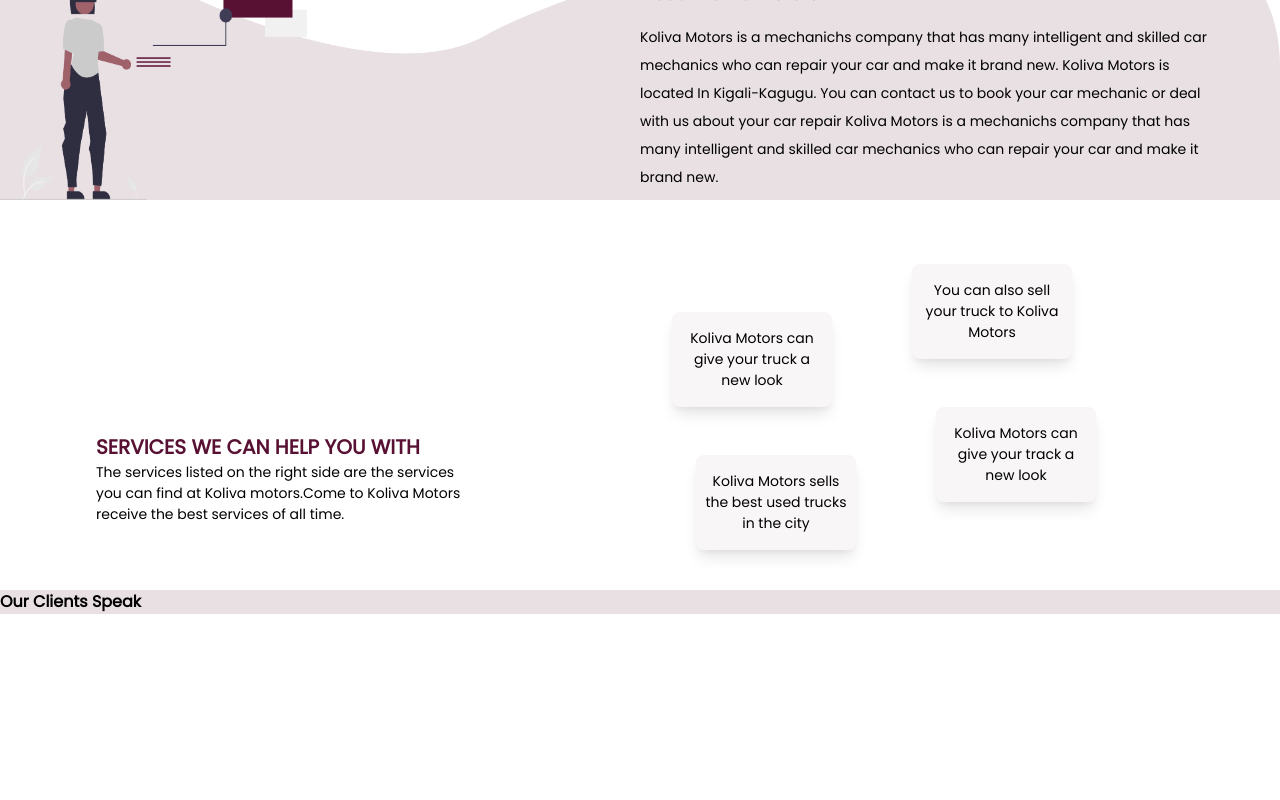
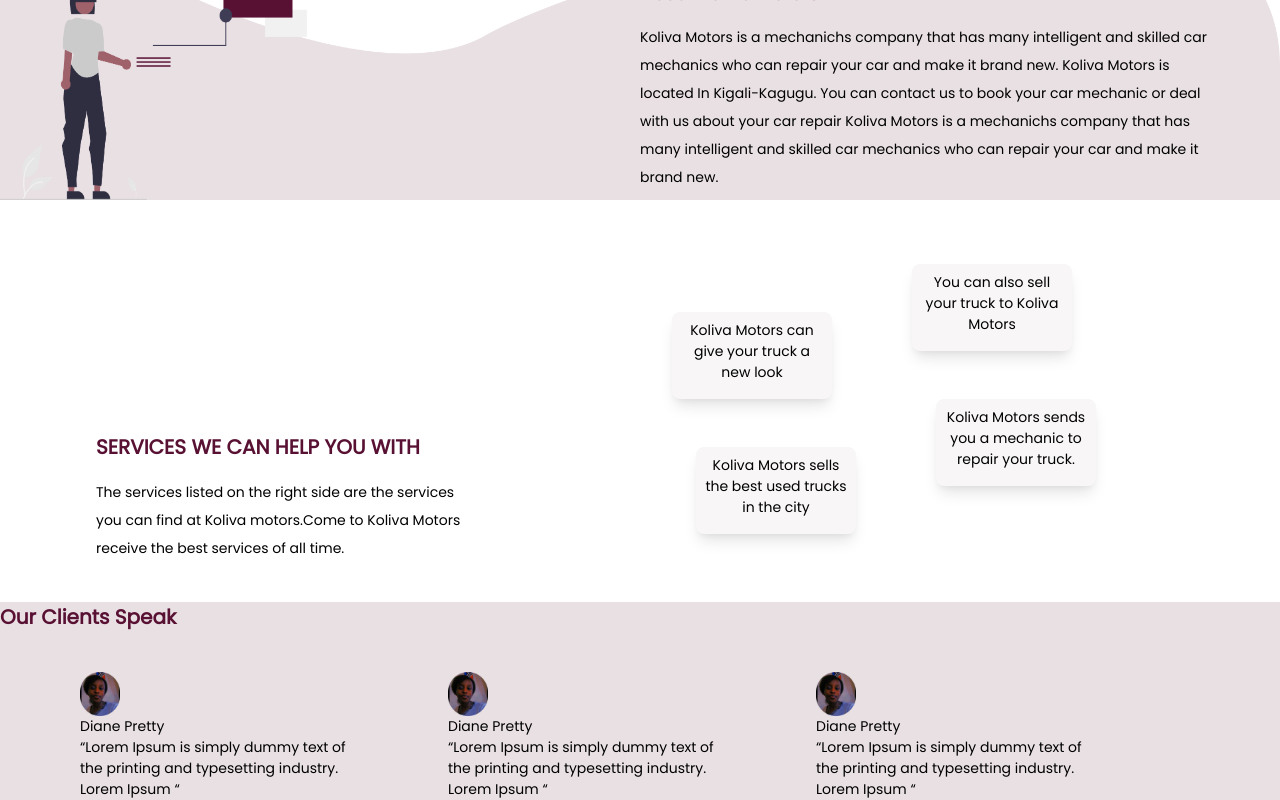
Before and after one commit to dianKoliva/kmsite, a Vue app: page / in a window 1280 px wide. Shown: the part 707-1507 px from the top of the page. Before the commit the page ends 1321 px from the top, so only its background shows below. Built offline with nearby package versions, Linux system fonts and the light colour scheme; the HTML template or start-up script is replaced by a standard one.

Commit message:
new changes

```diff
--- a/src/components/Clients.vue
+++ b/src/components/Clients.vue
@@ -1,6 +1,33 @@
 <template>
   <div class="w-full bg-red-light">
-    <p class="font-bold">Our Clients Speak</p>
+    <p class="font-bold text-xl text-red">Our Clients Speak</p>
+
+    <div class="flex">
+      <div class="w-72 ml-20 mt-10 text-sm">
+        <img src="/d.png" class="w-10" alt="" />
+        <p>Diane Pretty</p>
+        <span class="">
+          “Lorem Ipsum is simply dummy text of the printing and typesetting
+          industry. Lorem Ipsum “
+        </span>
+      </div>
+      <div class="w-72 ml-20 mt-10 text-sm">
+        <img src="/d.png" class="w-10" alt="" />
+        <p>Diane Pretty</p>
+        <span class="">
+          “Lorem Ipsum is simply dummy text of the printing and typesetting
+          industry. Lorem Ipsum “
+        </span>
+      </div>
+      <div class="w-72 ml-20 mt-10 text-sm">
+        <img src="/d.png" class="w-10" alt="" />
+        <p>Diane Pretty</p>
+        <span class="">
+          “Lorem Ipsum is simply dummy text of the printing and typesetting
+          industry. Lorem Ipsum “
+        </span>
+      </div>
+    </div>
   </div>
 </template>
 
--- a/src/components/Services.vue
+++ b/src/components/Services.vue
@@ -2,10 +2,10 @@
   <div class="flex pb-10 mt-16">
     <div class="w-1/2 mt-32">
       <div class="ml-24 w-96">
-        <h1 class="text-xl text-red font-bold mt-10">
+        <h1 class="text-xl text-red font-extrabold mt-10">
           SERVICES WE CAN HELP YOU WITH
         </h1>
-        <p class="text-sm">
+        <p class="text-sm leading-7 mt-4">
           The services listed on the right side are the services you can find at
           Koliva motors.Come to Koliva Motors receive the best services of all
           time.
@@ -15,8 +15,8 @@
     <div class="w-1/2 flex">
       <div class="mt-12 ml-8">
         <div class="bg-red-lighter w-40 text-center rounded-lg shadow-lg">
-          <i class="fa fa-search text-red text-3xl pt-4"></i>
-          <p class="text-sm pl-2 pb-4 pr-2 pt-4">
+          <i class="fa fa-truck text-red text-2xl pt-4"></i>
+          <p class="text-sm pl-2 pb-4 pr-2 pt-2">
             Koliva Motors can give your truck a new look
           </p>
         </div>
@@ -32,8 +32,8 @@
             ml-6
           "
         >
-          <i class="fa fa-search text-red text-3xl pt-4"></i>
-          <p class="text-sm pl-2 pb-4 pr-2 pt-4">
+          <i class="fa fa-money text-red text-2xl pt-4"></i>
+          <p class="text-sm pl-2 pb-4 pr-2 pt-2">
             Koliva Motors sells the best used trucks in the city
           </p>
         </div>
@@ -41,8 +41,8 @@
 
       <div class="ml-14">
         <div class="bg-red-lighter w-40 text-center rounded-lg shadow-lg">
-          <i class="fa fa-search text-red text-3xl pt-4"></i>
-          <p class="text-sm pl-2 pb-4 pr-2 pt-4">
+          <i class="fa fa-money text-red text-2xl pt-4"></i>
+          <p class="text-sm pl-2 pb-4 pr-2 pt-2">
             You can also sell your truck to Koliva Motors
           </p>
         </div>
@@ -58,9 +58,9 @@
             ml-6
           "
         >
-          <i class="fa fa-search text-red text-3xl pt-4"></i>
-          <p class="text-sm pl-2 pb-4 pr-2 pt-4">
-            Koliva Motors can give your track a new look
+          <i class="fa fa-wrench text-red text-2xl pt-4"></i>
+          <p class="text-sm pl-2 pb-4 pr-2 pt-2">
+            Koliva Motors sends you a mechanic to repair your truck.
           </p>
         </div>
       </div>
```
Also changed, not shown: public/d.png (added).
